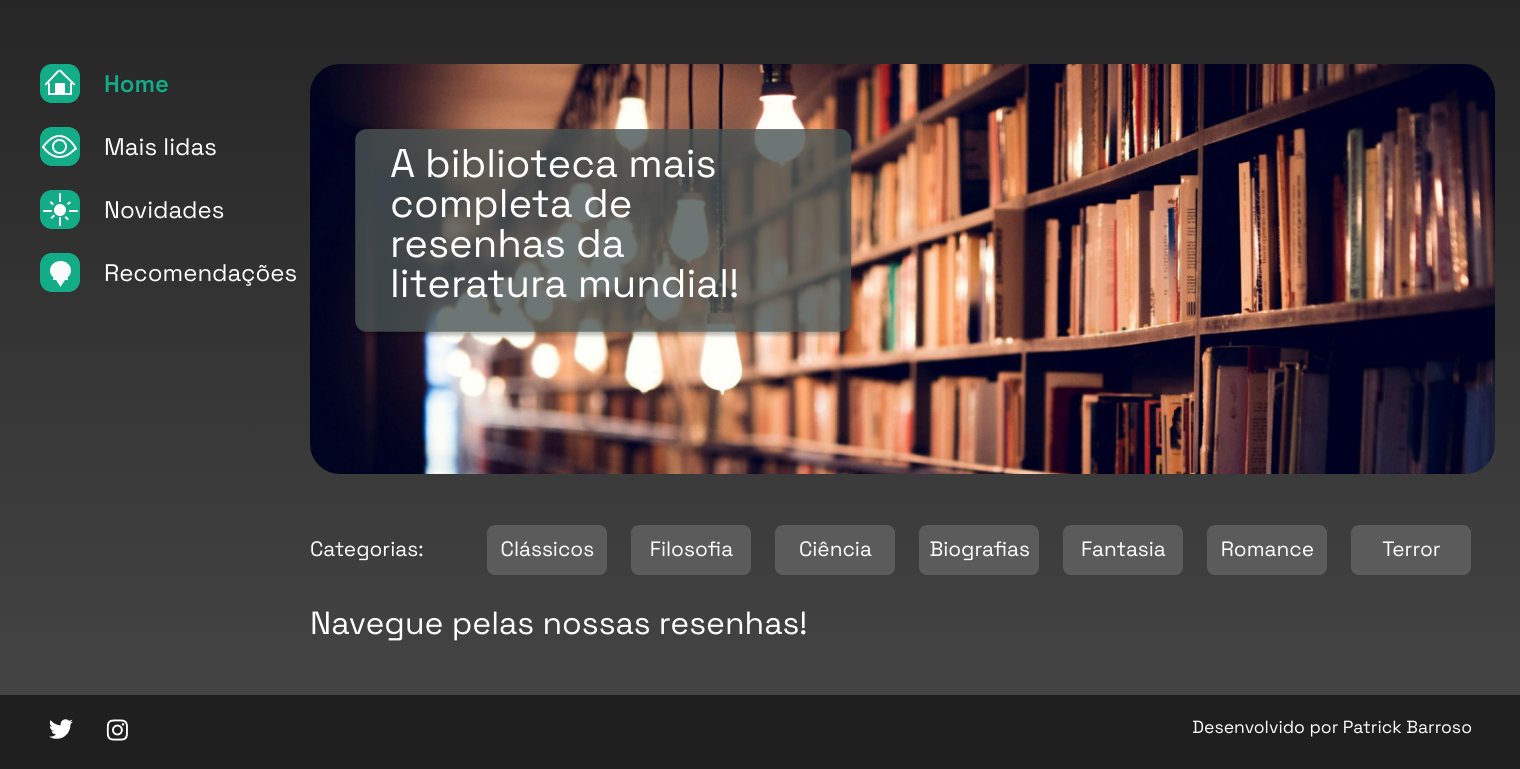
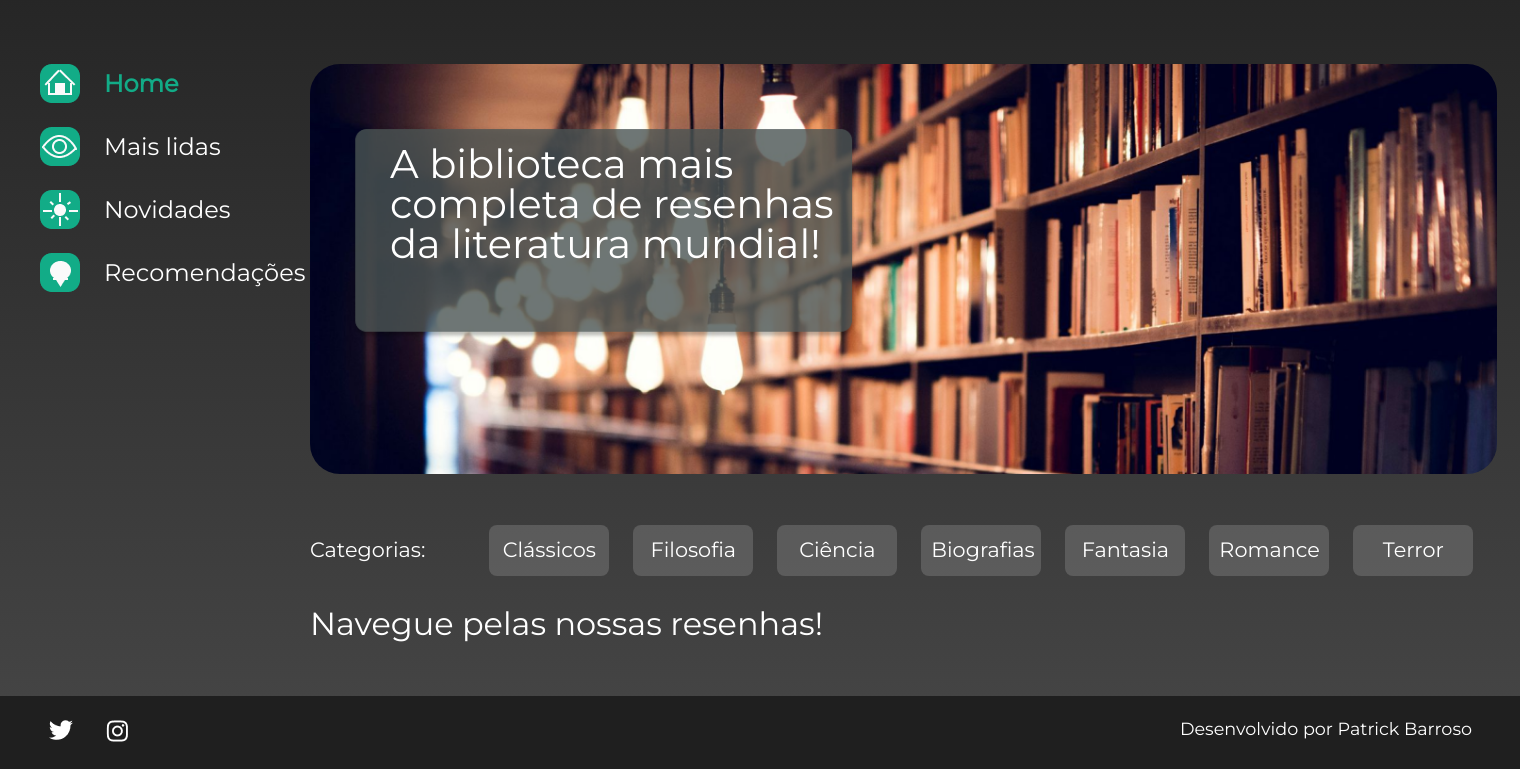
Before and after one commit to patrickpbarroso/bookly_space, a Django app: page / in a window 1520 px wide. Shown: the part 167-936 px from the top of the page. Before the commit the page ends 908 px from the top, so only its background shows below. Run offline with Django 4.2, Linux system fonts and the light colour scheme; data that the repository does not hold is empty.

Commit message:
Changing text font to Montserrat

```diff
--- a/setup/static/styles/style.css
+++ b/setup/static/styles/style.css
@@ -3,6 +3,7 @@
    License: none (public domain)
 */
 
+@import url('https://fonts.googleapis.com/css2?family=Montserrat&display=swap');
 
 html, body, div, span, applet, object, iframe,
 h1, h2, h3, h4, h5, h6, p, blockquote, pre,
@@ -31,10 +32,10 @@ footer, header, hgroup, menu, nav, section {
 }
 body {
     line-height: 1;
-    font-family: 'Space Grotesk', sans-serif;
+    font-family: 'Montserrat', sans-serif;
     min-height: 100vh;
     background: linear-gradient(#1F1F1F,#333333,#474747);
-    background-repeat: no-repeat;
+    background-repeat:repeat;
     background-position: center;
     background-size: cover;
 }
@@ -68,7 +69,7 @@ table {
 .banner__titulo {
     color: #FFFFFF;
     font-size: 40px;
-    width: 350px;
+    width: 450px;
     line-height: 40px;
     position: absolute;
     top: 80px;
@@ -287,7 +288,7 @@ table {
 }
 
 .menu-lateral__navegacao a {
-    font-family: 'Space Grotesk', sans-serif;
+    font-family: 'Montserrat', sans-serif;
     align-items: center;
     display: flex;
     margin-bottom: 1.5rem;
```
